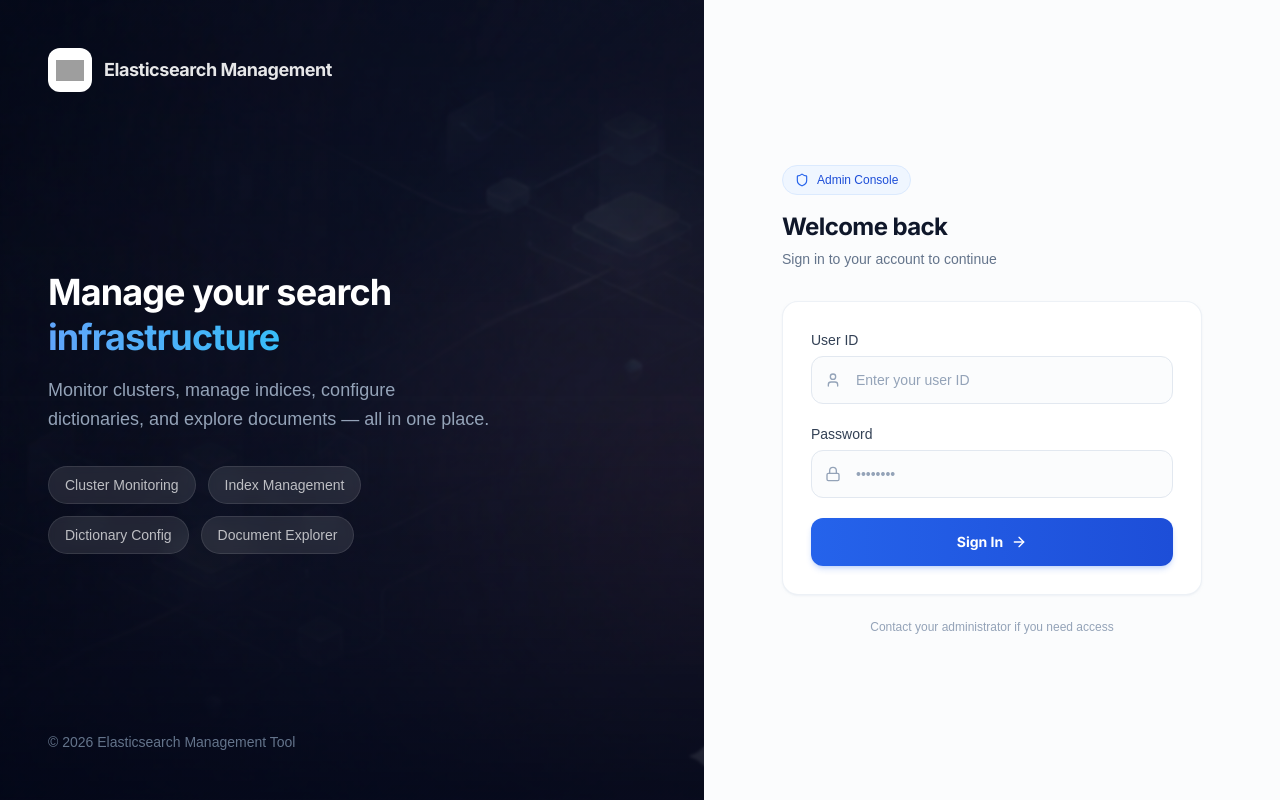
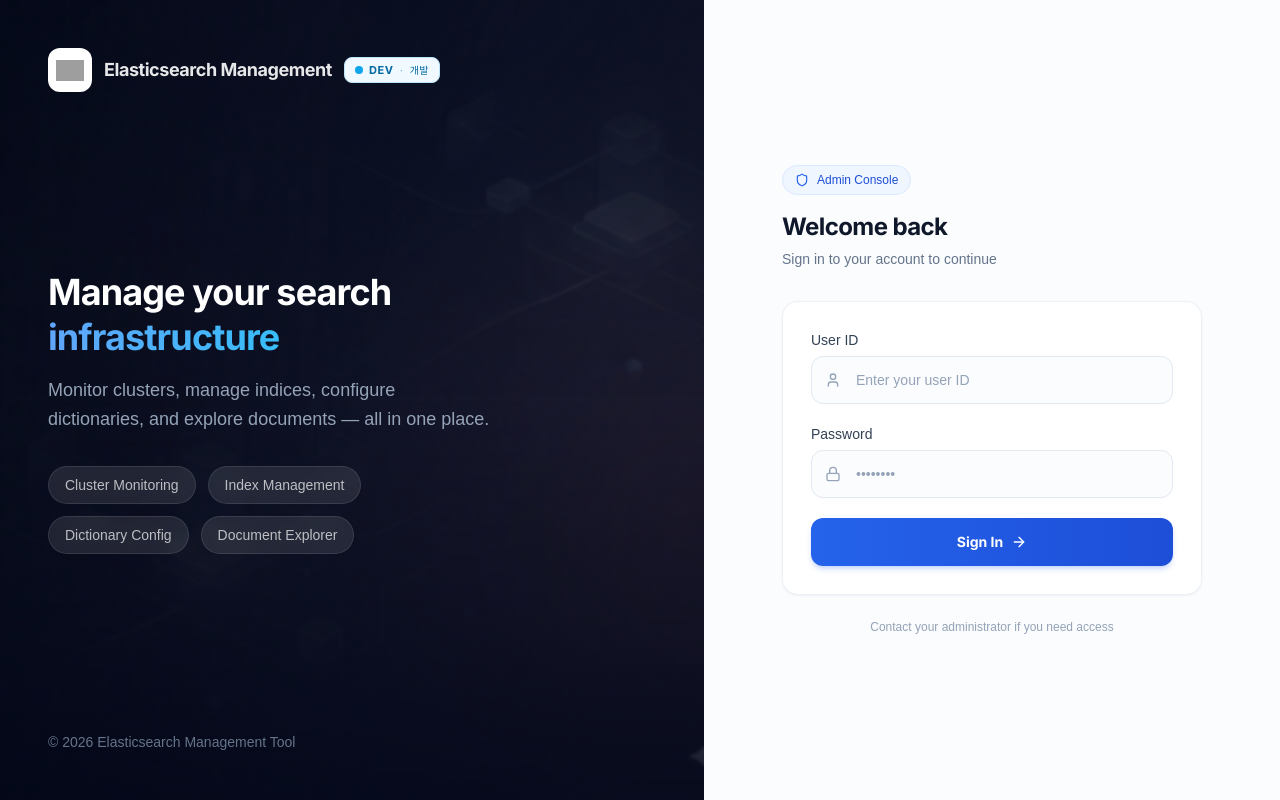
Before and after one commit to HYS1753/elasticsearch-management-tool, a Next.js app: page /login in a window 1280 px wide. Built offline with nearby package versions, Linux system fonts and the light colour scheme; grey boxes are pictures that could not be loaded; a web font is replaced by a local one.

Commit message:
feat: 실행 환경 badge 추가

```diff
--- a/app/login/page.tsx
+++ b/app/login/page.tsx
@@ -5,6 +5,7 @@ import { useRouter } from 'next/navigation';
 import Image from 'next/image';
 import { toast } from 'sonner';
 import { Lock, User, ArrowRight, Shield } from 'lucide-react';
+import { EnvironmentBadge } from '@/components/layout/environment-badge';
 
 export default function LoginPage() {
   const router = useRouter();
@@ -75,6 +76,7 @@ export default function LoginPage() {
               />
             </div>
             <span className="text-white/90 text-lg font-semibold tracking-tight">Elasticsearch Management</span>
+            <EnvironmentBadge />
           </div>
 
           {/* Center Text */}
@@ -125,6 +127,7 @@ export default function LoginPage() {
               />
             </div>
             <span className="text-slate-900 dark:text-slate-50 text-lg font-semibold">Elasticsearch Management</span>
+            <EnvironmentBadge />
           </div>
 
           {/* Header */}
--- /dev/null
+++ b/components/layout/environment-badge.tsx
@@ -0,0 +1,122 @@
+'use client';
+
+/**
+ * EnvironmentBadge — 현재 배포 환경(개발/검증/운영)을 시각적으로 구분하는 뱃지.
+ *
+ * env: NEXT_PUBLIC_APP_PROFILE
+ *   - "dev"  | "development"  → 개발계 (파란색)
+ *   - "stg"  | "staging"      → 검증계 (주황색)
+ *   - "prod" | "production"   → 운영계 (빨간색)
+ *   - 미설정 또는 기타          → LOCAL (회색)
+ *
+ * 운영계(prod)일 때는 특히 강렬한 빨간색 + 아이콘으로 주의를 환기시켜
+ * 휴먼에러를 방지합니다.
+ */
+
+import { AlertTriangle } from 'lucide-react';
+
+type ProfileConfig = {
+  label: string;
+  labelKo: string;
+  bg: string;
+  text: string;
+  border: string;
+  dot: string;
+  pulse?: boolean;
+};
+
+const PROFILE_MAP: Record<string, ProfileConfig> = {
+  dev: {
+    label: 'DEV',
+    labelKo: '개발',
+    bg: 'bg-sky-50 dark:bg-sky-500/10',
+    text: 'text-sky-700 dark:text-sky-300',
+    border: 'border-sky-200 dark:border-sky-500/30',
+    dot: 'bg-sky-500',
+  },
+  development: {
+    label: 'DEV',
+    labelKo: '개발',
+    bg: 'bg-sky-50 dark:bg-sky-500/10',
+    text: 'text-sky-700 dark:text-sky-300',
+    border: 'border-sky-200 dark:border-sky-500/30',
+    dot: 'bg-sky-500',
+  },
+  stg: {
+    label: 'STG',
+    labelKo: '검증',
+    bg: 'bg-amber-50 dark:bg-amber-500/10',
+    text: 'text-amber-700 dark:text-amber-300',
+    border: 'border-amber-200 dark:border-amber-500/30',
+    dot: 'bg-amber-500',
+  },
+  staging: {
+    label: 'STG',
+    labelKo: '검증',
+    bg: 'bg-amber-50 dark:bg-amber-500/10',
+    text: 'text-amber-700 dark:text-amber-300',
+    border: 'border-amber-200 dark:border-amber-500/30',
+    dot: 'bg-amber-500',
+  },
+  prod: {
+    label: 'PROD',
+    labelKo: '운영',
+    bg: 'bg-rose-50 dark:bg-rose-500/10',
+    text: 'text-rose-700 dark:text-rose-300',
+    border: 'border-rose-300 dark:border-rose-500/40',
+    dot: 'bg-rose-500',
+    pulse: true,
+  },
+  production: {
+    label: 'PROD',
+    labelKo: '운영',
+    bg: 'bg-rose-50 dark:bg-rose-500/10',
+    text: 'text-rose-700 dark:text-rose-300',
+    border: 'border-rose-300 dark:border-rose-500/40',
+    dot: 'bg-rose-500',
+    pulse: true,
+  },
+};
+
+const LOCAL_CONFIG: ProfileConfig = {
+  label: 'LOCAL',
+  labelKo: '로컬',
+  bg: 'bg-slate-100 dark:bg-slate-800',
+  text: 'text-slate-600 dark:text-slate-400',
+  border: 'border-slate-200 dark:border-slate-700',
+  dot: 'bg-slate-400',
+};
+
+interface EnvironmentBadgeProps {
+  /** 로그인 페이지 등 밝은 배경 위에서 사용할 때 variant 변경 */
+  variant?: 'default' | 'light-bg';
+}
+
+export function EnvironmentBadge({ variant = 'default' }: EnvironmentBadgeProps) {
+  const profile = (process.env.NEXT_PUBLIC_APP_PROFILE || '').toLowerCase().trim();
+  const config = PROFILE_MAP[profile] || LOCAL_CONFIG;
+  const isProd = profile === 'prod' || profile === 'production';
+
+  return (
+    <div
+      className={`inline-flex items-center gap-1.5 px-2.5 py-1 rounded-lg border text-[11px] font-bold uppercase tracking-wider select-none transition-colors duration-200 ${config.bg} ${config.text} ${config.border}`}
+    >
+      {/* 운영계일 때 경고 아이콘 */}
+      {isProd && <AlertTriangle className="h-3 w-3 flex-shrink-0" />}
+
+      {/* 상태 점 (운영계는 pulse 애니메이션) */}
+      {!isProd && (
+        <span className="relative flex h-2 w-2 flex-shrink-0">
+          {config.pulse && (
+            <span className={`absolute inline-flex h-full w-full rounded-full ${config.dot} opacity-75 animate-ping`} />
+          )}
+          <span className={`relative inline-flex h-2 w-2 rounded-full ${config.dot}`} />
+        </span>
+      )}
+
+      <span>{config.label}</span>
+      <span className="font-medium opacity-60">·</span>
+      <span className="font-medium text-[10px] normal-case">{config.labelKo}</span>
+    </div>
+  );
+}
--- a/components/layout/header.tsx
+++ b/components/layout/header.tsx
@@ -1,11 +1,13 @@
 import Link from 'next/link';
 import Image from 'next/image';
 import { UserMenu } from './user-menu';
+import { EnvironmentBadge } from './environment-badge';
 
 export function Header() {
   return (
     <div className="border-b border-slate-200/60 dark:border-slate-800/80 bg-white dark:bg-slate-950/95 dark:bg-slate-950/80 backdrop-blur-lg shadow-sm fixed top-0 left-0 right-0 z-50 transition-colors duration-300">
       <div className="w-full px-6 py-4 flex items-center justify-between">
+        <div className="flex items-center gap-4">
           <Link href="/" className="flex items-center gap-3 w-fit hover:opacity-80 transition-opacity">
             <div className="flex h-10 w-10 items-center justify-center rounded-xl bg-white dark:bg-slate-950 shadow-lg dark:bg-slate-800 dark:shadow-none">
               <Image
@@ -21,6 +23,8 @@ export function Header() {
               <p className="text-slate-500 dark:text-slate-400 text-xs">Manage your search infrastructure</p>
             </div>
           </Link>
+          <EnvironmentBadge />
+        </div>
         <UserMenu />
       </div>
     </div>
```
Also changed, not shown: 1 other file (tests, documents, lock files or other folders). Lines whose indentation alone changed are shown as unchanged.
